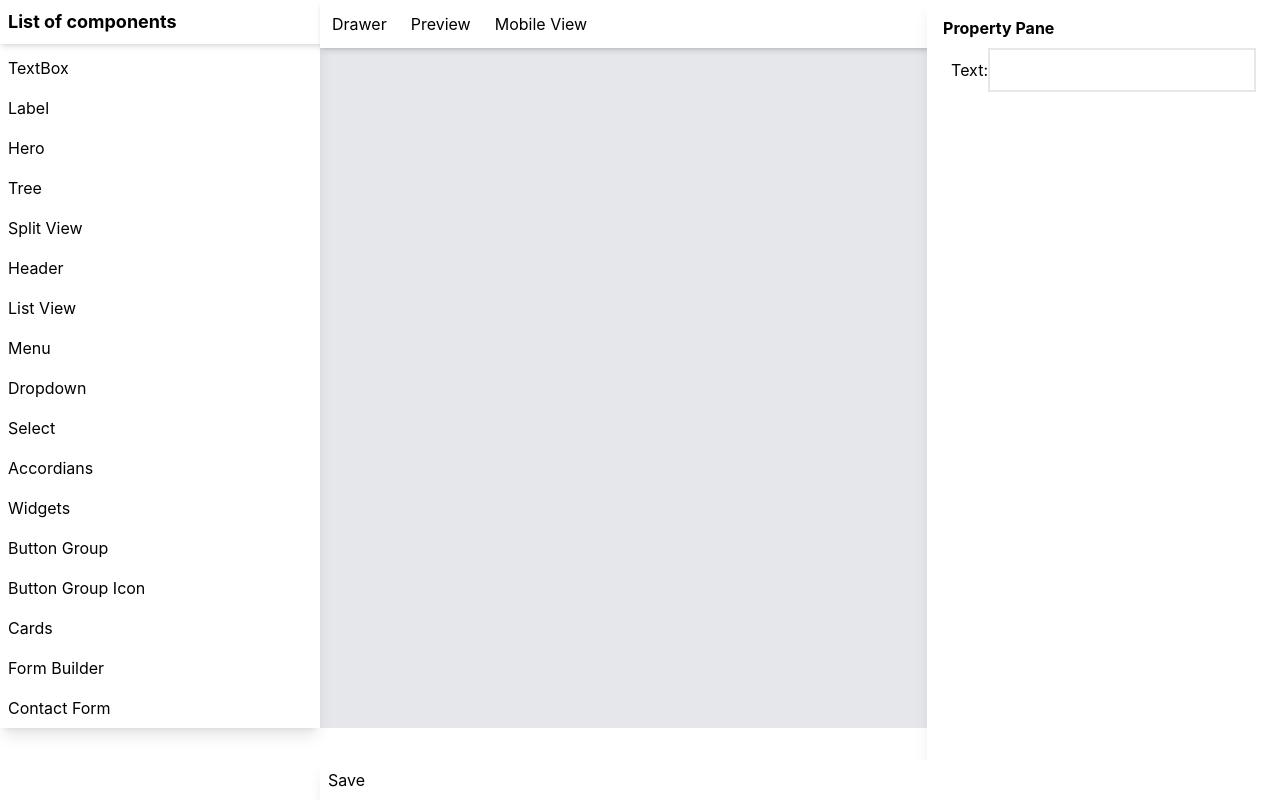
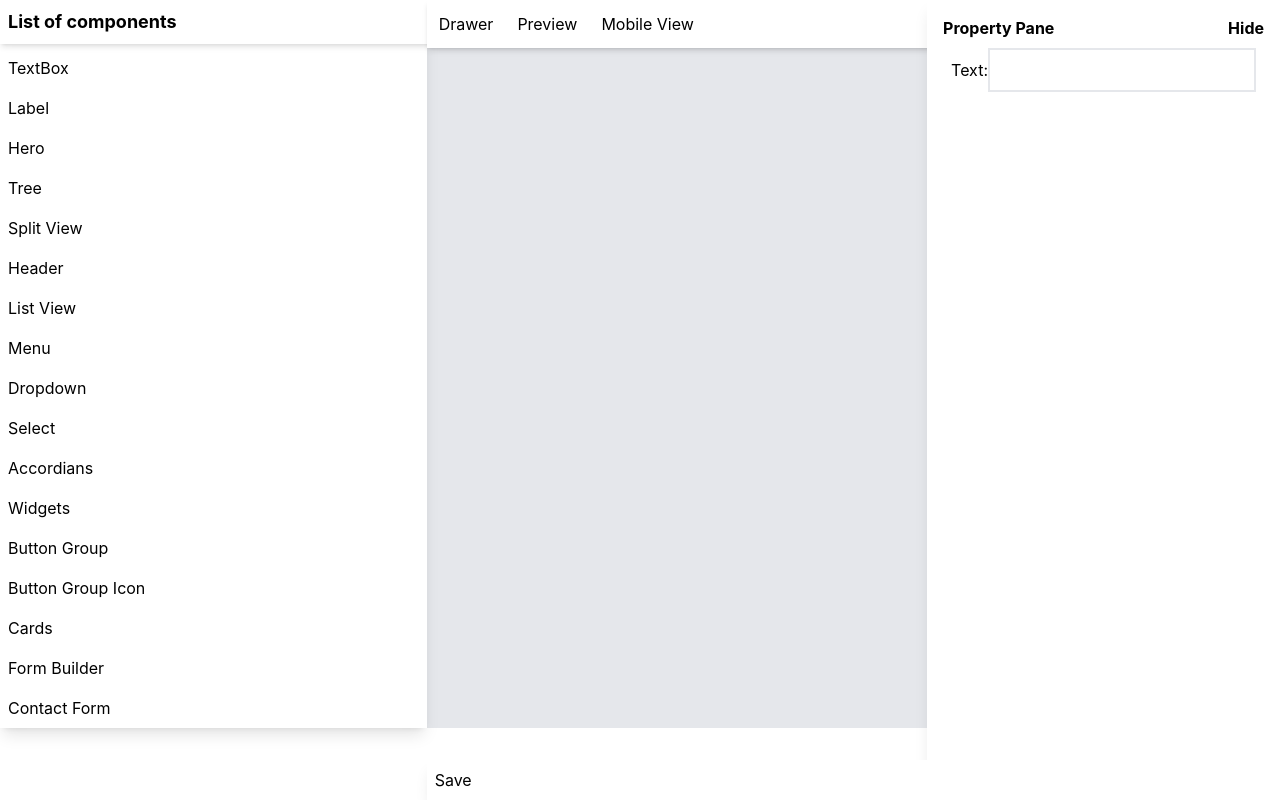
Before and after one commit to kalburgimanjunath/react-builder, a Next.js app: page / in a window 1280 px wide. Built offline with nearby package versions, Linux system fonts and the light colour scheme.

Commit message:
5 files modified, 1 added

```diff
--- a/components/CanvasArea.js
+++ b/components/CanvasArea.js
@@ -27,10 +27,11 @@ export default function CanvasArea({ listcomponents }) {
       return <Tree />;
     }
   }
-
+  const [viewType, setViewType] = useState();
   return (
-    <div className="overflow-y-auto mt-10">
-      <CanvasAreaHeader />
+    <div className={`overflow-y-auto mt-10 w-full`}>
+      <CanvasAreaHeader setViewType={setViewType} />
+      <div className={`${viewType}`}>
         {listcomponents &&
           listcomponents.length > 0 &&
           listcomponents.map((item) => {
@@ -43,6 +44,7 @@ export default function CanvasArea({ listcomponents }) {
               </div>
             );
           })}
+      </div>
       <PropertyPane
         selectedComponent={selectedComponent ? selectedComponent : null}
         forwardRef={componentRef}
--- a/components/CanvasAreaHeader.js
+++ b/components/CanvasAreaHeader.js
@@ -1,26 +1,33 @@
 import React, { useState } from 'react';
-export default function CanvasAreaHeader() {
+export default function CanvasAreaHeader({ setViewType }) {
   const drawingHeader = [
     {
       id: 1,
       title: 'Drawer',
+      type: 'drawer',
     },
     {
       id: 2,
       title: 'Preview',
+      type: 'preview',
     },
     {
       id: 3,
       title: 'Mobile View',
+      type: 'mobile',
     },
   ];
+  // const [viewType, setViewType] = useState(drawingHeader[0].type);
   return (
     <div className="bg-white shadow-md flex justify-between w-full fixed top-0">
       <div className="flex">
         {drawingHeader &&
           drawingHeader.map((item) => {
             return (
-              <div className="p-3 hover:bg-gray-100 cursor-pointer">
+              <div
+                className="p-3 hover:bg-gray-100 cursor-pointer"
+                onClick={() => setViewType(item.type)}
+              >
                 {item.title}
               </div>
             );
--- a/components/tools/PropertyPane.js
+++ b/components/tools/PropertyPane.js
@@ -8,10 +8,14 @@ export default function index({
   // const [textProperty, setTextProperty] = useState(
   //   selectedComponent ? selectedComponent.title : ''
   // );
+  const [hidepanel, setTogglePane] = useState(false);
   return (
     <>
       <div className="bg-white fixed top-0 bottom-0 right-0 p-4 shadow-lg">
-        <h3 className="font-bold">Property Pane</h3>
+        <h3 className="font-bold flex justify-between">
+          <span>Property Pane {hidepanel}</span>
+          <button onClick={() => setTogglePane(!hidepanel)}>Hide</button>
+        </h3>
         {/* <div className="p-2">{selectedComponent.id}</div> */}
         <div className="p-2">
           Text:
--- a/pages/index.js
+++ b/pages/index.js
@@ -14,7 +14,7 @@ export default function Home() {
 
   useEffect(() => {});
   return (
-    <div className="grid grid-cols-4 md:grid-cols-4 bg-gray-200 w-full">
+    <div className="grid grid-cols-3 md:grid-cols-3 bg-gray-200 w-full">
       <Sidebar items={ALLCOMPONENTS} selectedComponent={setComponents} />
       <CanvasArea listcomponents={newcomponents} />
     </div>
--- a/styles/globals.css
+++ b/styles/globals.css
@@ -1,6 +1,7 @@
 @tailwind base;
 @tailwind components;
 @tailwind utilities;
+@import 'mobile.css';
 html,
 body {
   padding: 0;
--- /dev/null
+++ b/styles/mobile.css
@@ -0,0 +1,4 @@
+.mobile {
+  @apply mx-auto m-20 bg-white;
+  margin-left: 200px;
+}
```
Lines whose indentation alone changed are shown as unchanged.
